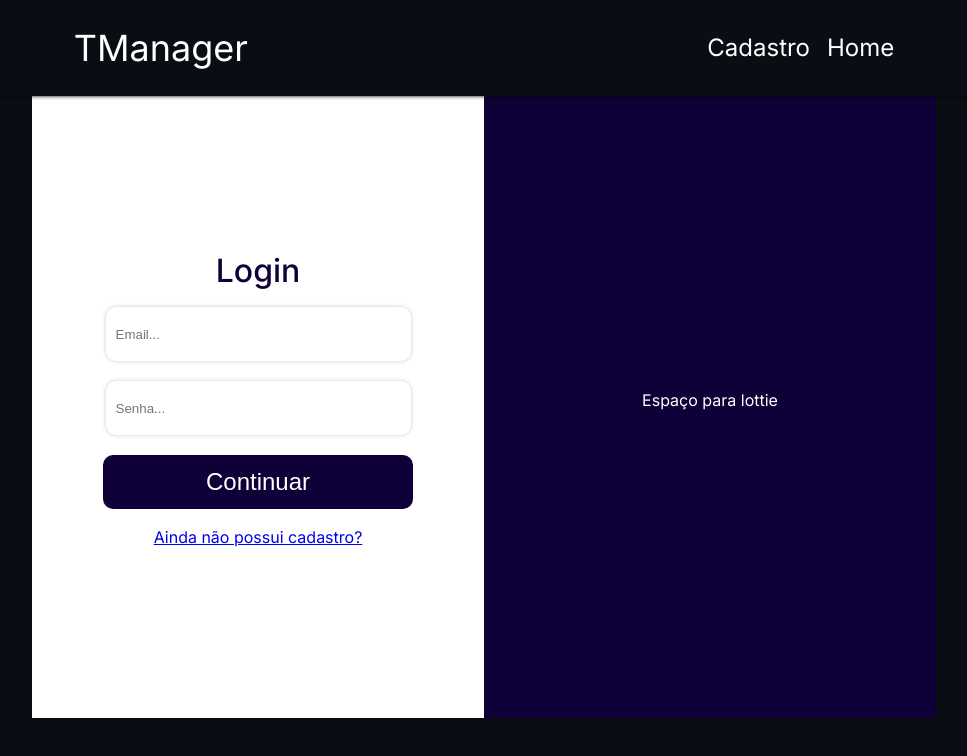
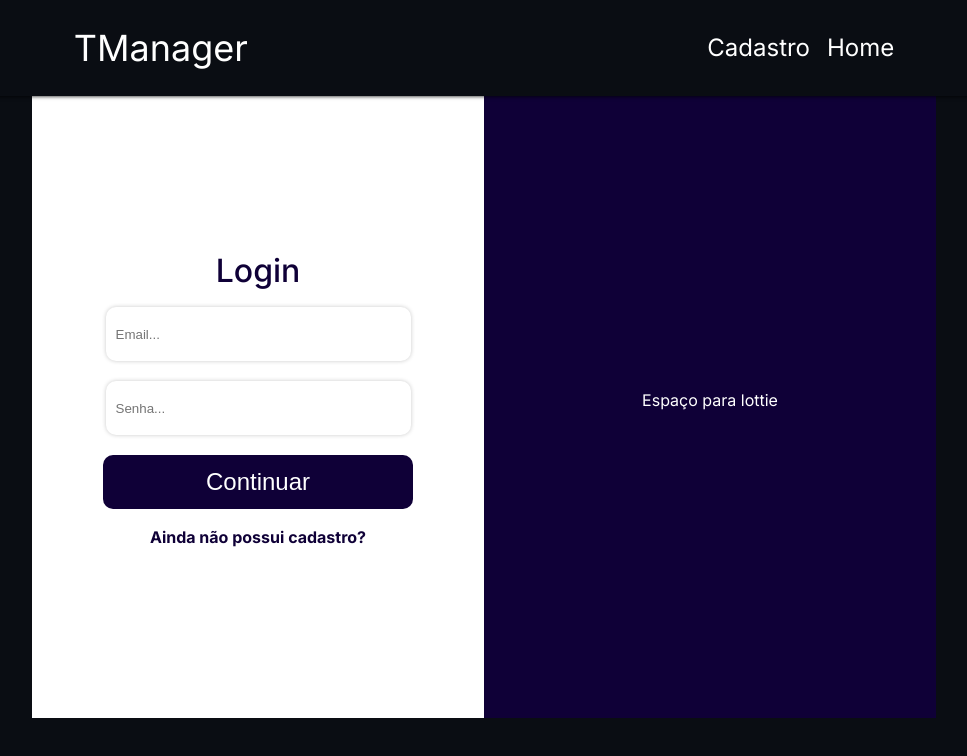
Before and after one commit to brenodevreact/TaskManager, a Next.js app: page /login in a window 1280 px wide. Shown: the top 756 px of the page, without its empty margins (156-1123 px from the left). Built offline with nearby package versions, Linux system fonts and the light colour scheme.

Commit message:
Fix: Correção de color do link e nome no botão de login

```diff
--- a/src/app/login/page.tsx
+++ b/src/app/login/page.tsx
@@ -34,10 +34,10 @@ const page = () => {
 
       <FormCadastro onSubmit={handleSubmit(onSubmit)}>
         <h2>Login</h2>
-            <input type="email" {...register("email")} placeholder='Email...'/>
-            <input type="password" {...register("password")} placeholder='Senha...'/>
+        <input type="email" {...register("email")} placeholder='Email...' />
+        <input type="password" {...register("password")} placeholder='Senha...' />
         <button type="submit">Continuar</button>
-            <Link href={"/cadastro"}>Ainda não possui cadastro?</Link>
+        <Link href={"/cadastro"} className={style.link}>Ainda não possui cadastro?</Link>
       </FormCadastro>
       <div>
         <h2>Espaço para lottie</h2>
--- a/src/app/login/style.module.css
+++ b/src/app/login/style.module.css
@@ -19,3 +19,9 @@
     color: white;
     background-color: var(--brand);
 }
+
+.link {
+    color: var(--brand);
+    text-decoration: none;
+    font-weight: bold;
+}
```
Lines whose indentation alone changed are shown as unchanged.
